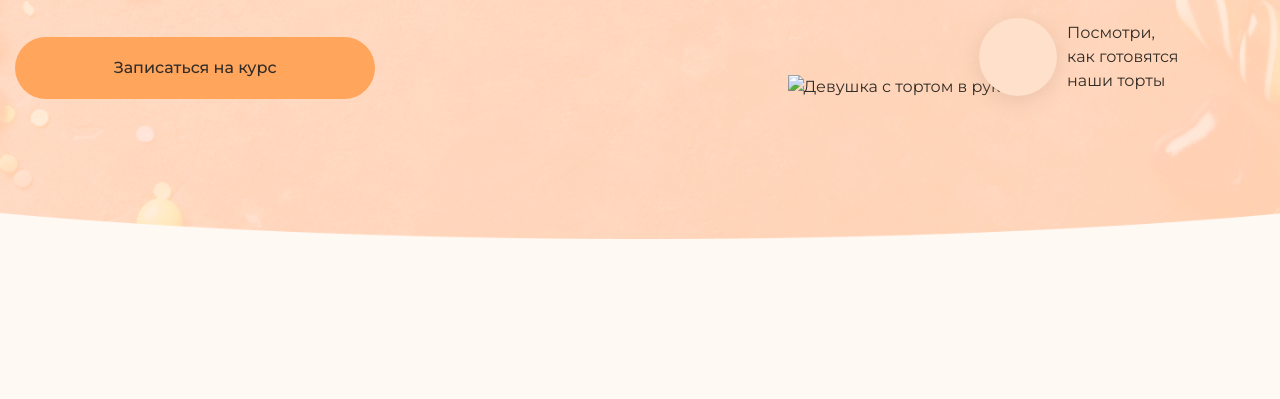
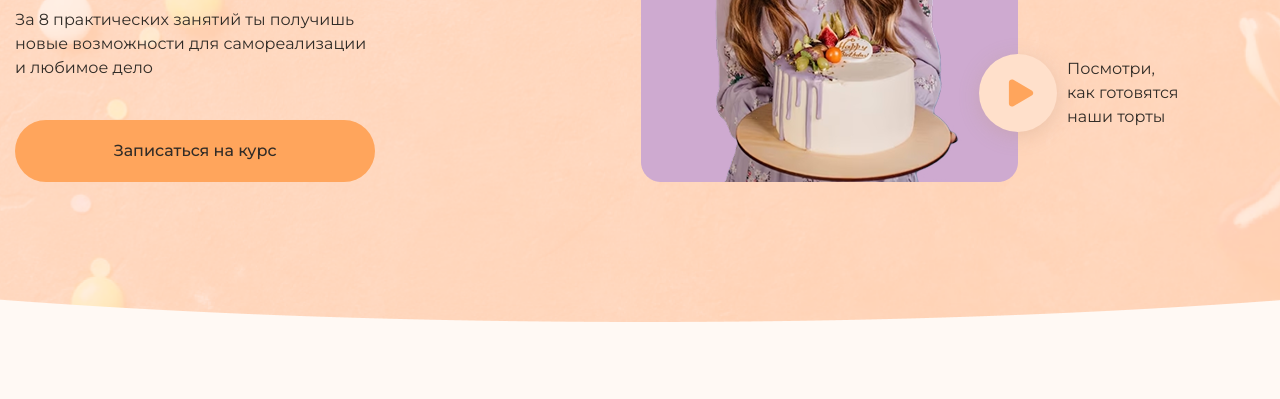
Before and after one commit to Medvedb23/homework, a plain HTML site: page lesson14/index.html in a window 1280 px wide. Shown: the part 401-800 px from the top of the page. Drawn offline with Linux system fonts and the light colour scheme; some packages are replaced by stand-ins of ours; the site is published under a folder, as on GitHub Pages, so addresses that start at the root find nothing; a script that the page names is missing.

Commit message:
Update index.html

```diff
--- a/lesson14/index.html
+++ b/lesson14/index.html
@@ -55,17 +55,17 @@
               </p>
               <div class="hero__img-control hero__img-control--mobile">
                 <a data-fslightbox="gallery" href="./media/video/cake.mp4" class="hero__img-button">
-                  <img src="/image/icons/play.svg" alt="">
+                  <img src="./image/icons/play.svg" alt="">
                 </a>
                 Посмотри, как готовятся наши торты
               </div>
               <a href="#" class="hero__button button">Записаться на курс</a>
             </div>
             <div class="hero__img">
-              <img src="/image/content/girl-1.png" alt="Девушка с тортом в руках">
+              <img src="./image/content/girl-1.png" alt="Девушка с тортом в руках">
               <div class="hero__img-control">
                 <a data-fslightbox="video" href="./media/video/cake.mp4" class="hero__img-button">
-                  <img src="/image/icons/play.svg" alt="">
+                  <img src="./image/icons/play.svg" alt="">
                 </a>
                 Посмотри, как готовятся наши торты
               </div>
```
